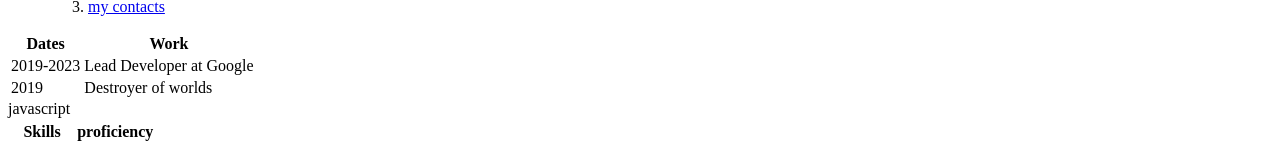
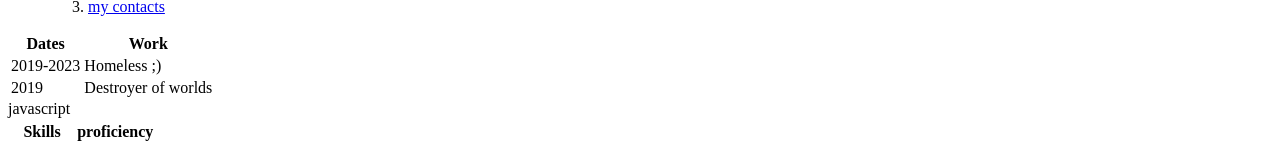
Before and after one commit to SamuelLiew/cv, a plain HTML site: page index.html in a window 1280 px wide. Shown: the part 541-685 px from the top of the page. Drawn offline with Linux system fonts and the light colour scheme.

Commit message:
Update index.html

```diff
--- a/index.html
+++ b/index.html
@@ -47,7 +47,7 @@
     <tbody>
       <tr>
         <td>2019-2023</td>
-        <td>Lead Developer at Google</td>
+        <td>Homeless ;)</td>
       </tr>
       <tr>
         <td>2019</td>
```
